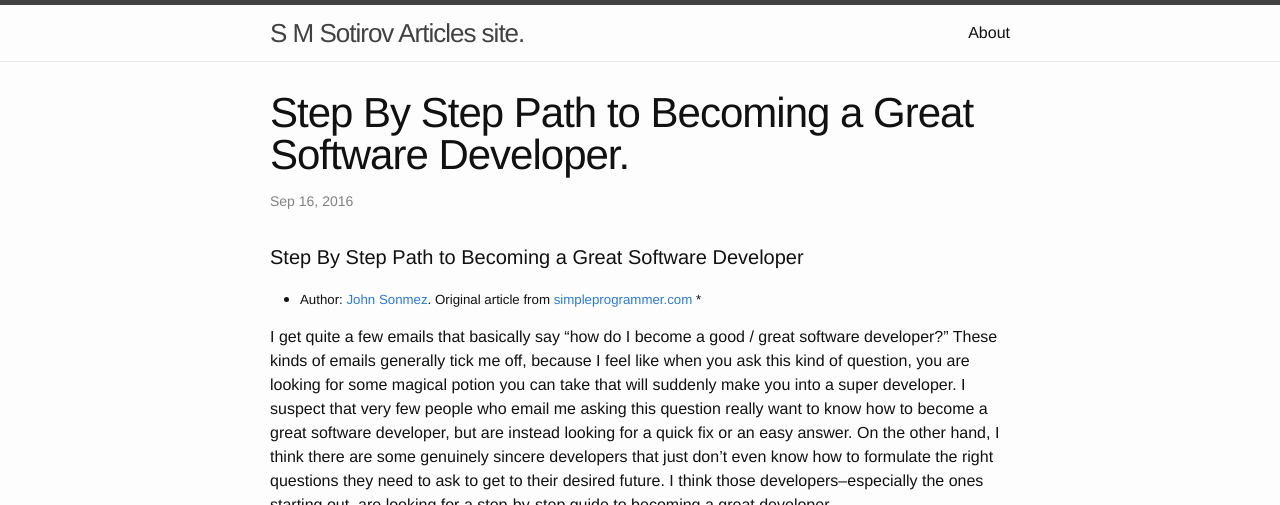
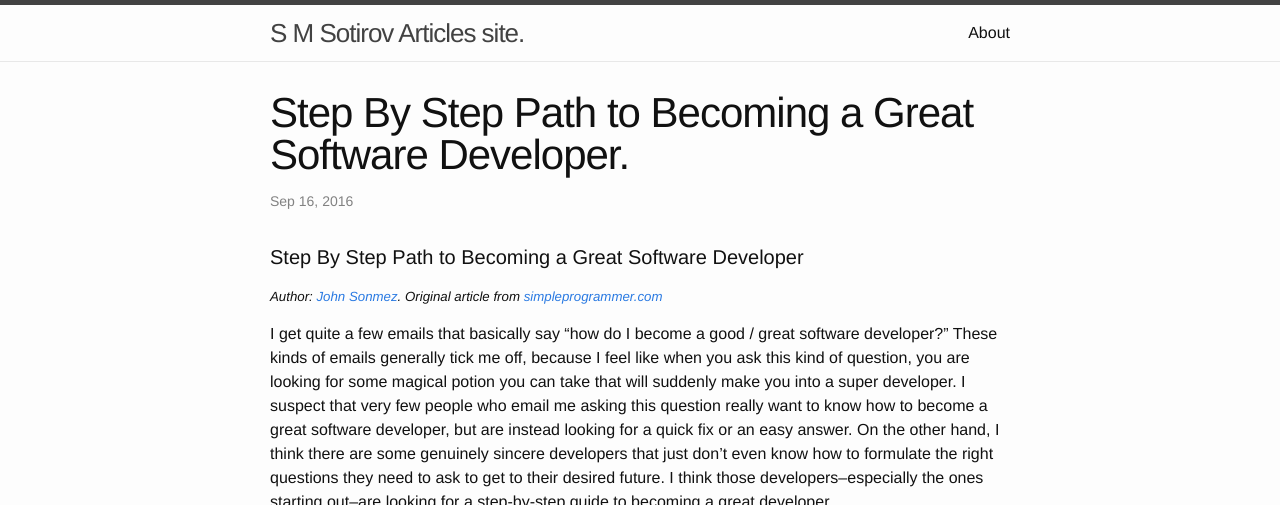
Before and after one commit to victoralexandrov/smsotirov.github.io, a Jekyll site: the page built from _posts/2016-09-16-step-by-step-path-to-becoming-a-great-software-developer.markdown, in a window 1280 px wide and 900 px high, cut to the strip 0-505 px from the top of the window. Built offline with Jekyll 4.4.1, drawn with Linux system fonts in a browser that asks for light colours.

```diff
--- a/_posts/2016-09-16-step-by-step-path-to-becoming-a-great-software-developer.markdown
+++ b/_posts/2016-09-16-step-by-step-path-to-becoming-a-great-software-developer.markdown
@@ -5,7 +5,7 @@ date:   2016-09-16 15:00:00 -0400
 categories: software development
 ---
 #### Step By Step Path to Becoming a Great Software Developer
-* ##### Author: [John Sonmez](https://simpleprogrammer.com/author/jsonmez/). Original article from  [simpleprogrammer.com](https://simpleprogrammer.com/2014/06/30/step-step-path-becoming-great-software-developer/) *
+##### *Author: [John Sonmez](https://simpleprogrammer.com/author/jsonmez/). Original article from  [simpleprogrammer.com](https://simpleprogrammer.com/2014/06/30/step-step-path-becoming-great-software-developer/)*
 
 I get quite a few emails that basically say “how do I become a good / great software developer?”
 These kinds of emails generally tick me off, because I feel like when you ask this kind of question, you are looking for some magical potion you can take that will suddenly make you into a super developer.
```
